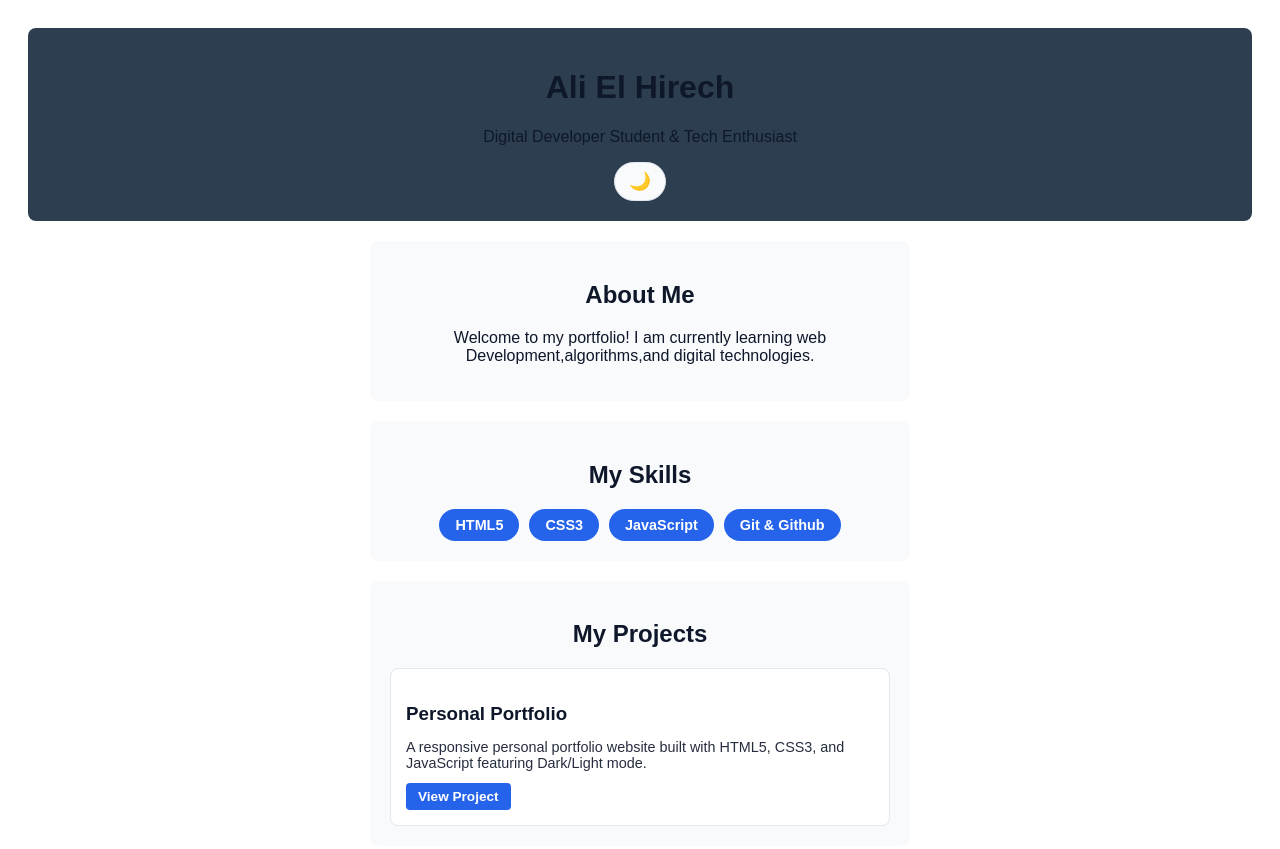
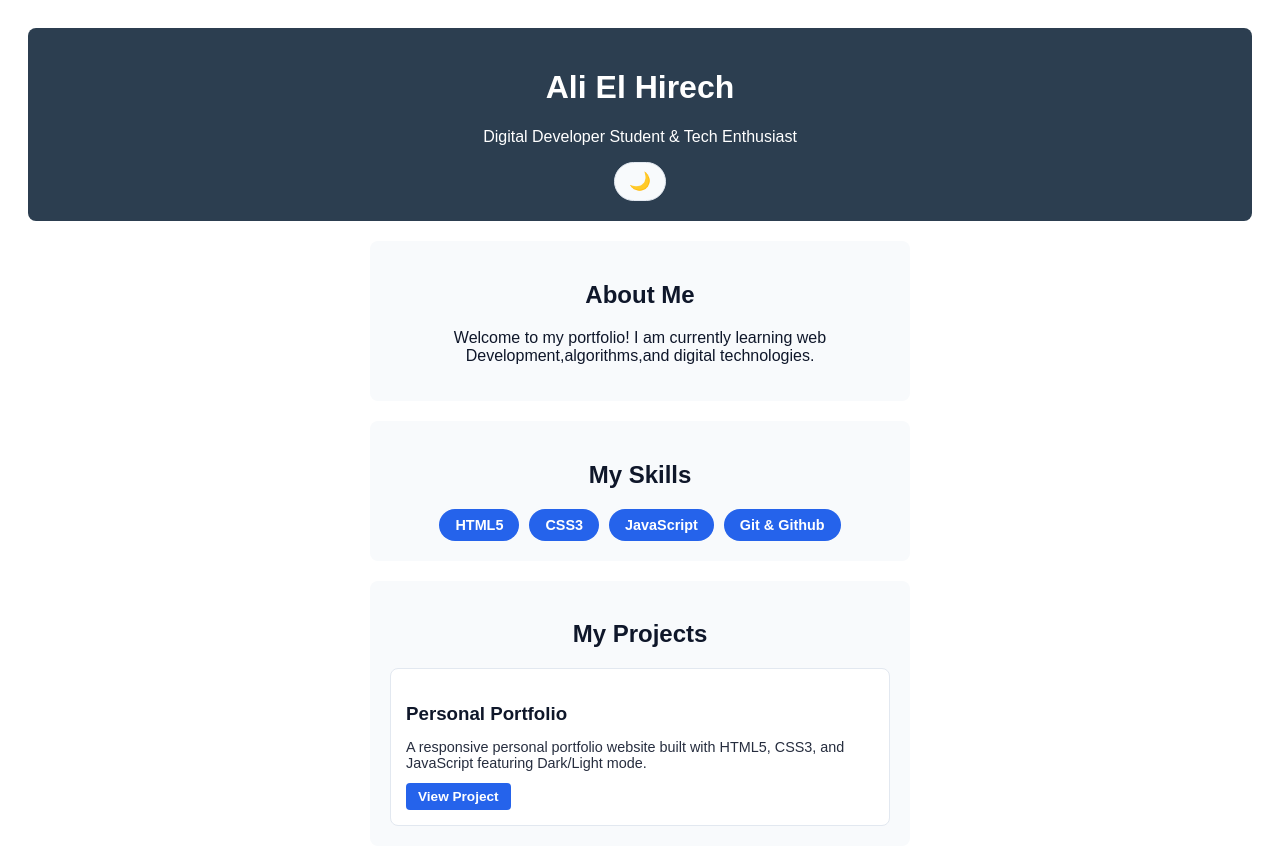
Before and after one commit to ali-elhirech/my-portfolio, a plain HTML site: page index.html in a window 1280 px wide. Shown: the top 849 px of the page. Drawn offline with Linux system fonts and the light colour scheme.

Commit message:
Fix header text visibility in light mode

```diff
--- a/style.css
+++ b/style.css
@@ -175,6 +175,8 @@ h1, h2, h3, p {
 .btn-submit:hover {
     opacity: 0.85;
 }
-header h1, header p {
-    color: ffffff !important;
+header,
+header h1,
+header p {
+    color: #ffffff !important;
 }
```
